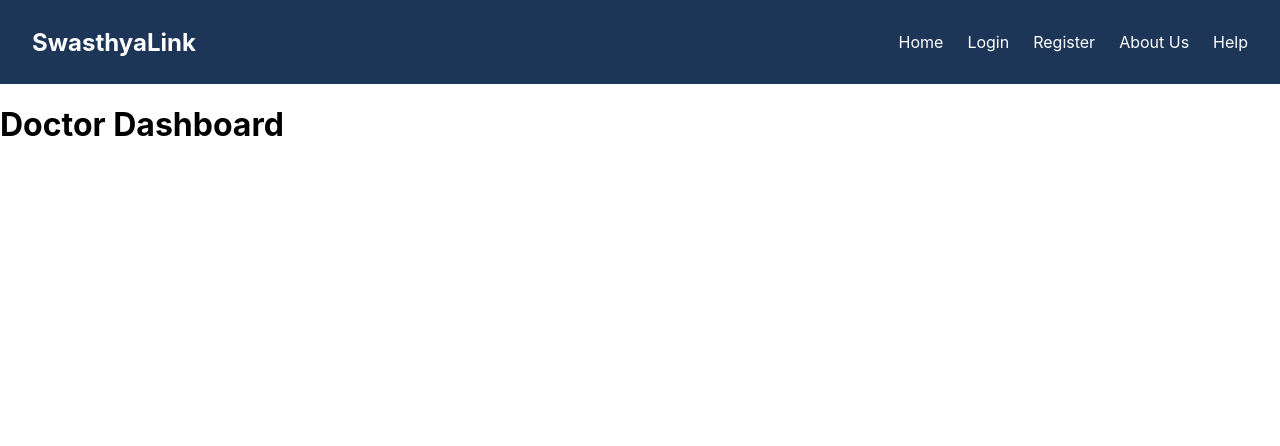
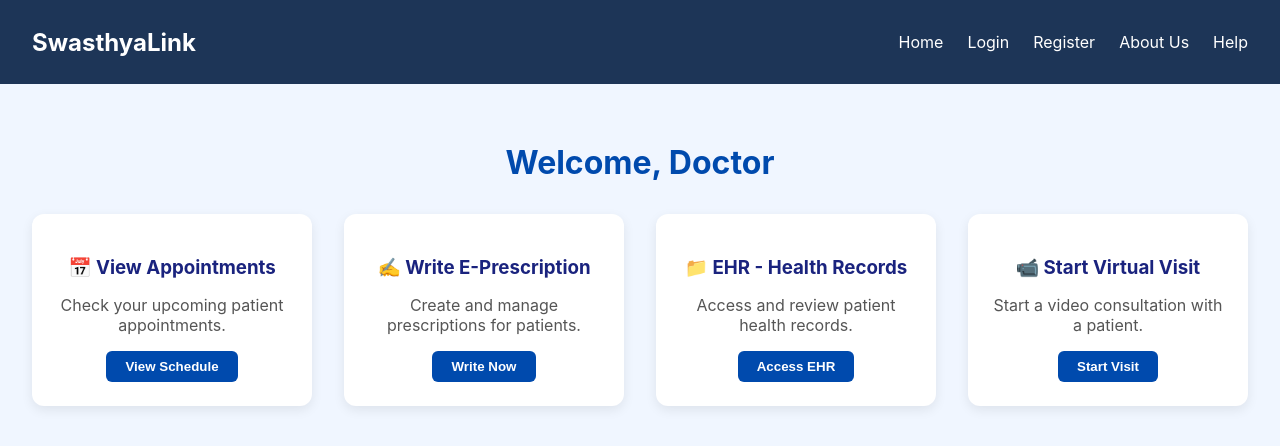
Before and after one commit to iTis-Shikhar/SwasthyaLink, a React (Create React App) app in the folder swasthyalink-frontend/: page /doctor-dashboard in a window 1280 px wide. Shown: the top 446 px of the page. Built offline with nearby package versions, Linux system fonts and the light colour scheme.

Commit message:
Added Doctor Dashboard UI with all core features
Doctor dashboard consist of 4 core  features: 1.View appointments 2.Write e-Prescription 3.View EHR (Patients Electronic Health Record) 4.Video consultation with Patient.

```diff
--- a/swasthyalink-frontend/src/pages/DoctorDashboard.js
+++ b/swasthyalink-frontend/src/pages/DoctorDashboard.js
@@ -1,11 +1,32 @@
 import React from 'react';
+import './Dashboard.css';
 
-function DoctorDashboard() {
+export default function DoctorDashboard() {
   return (
-    <div>
-      <h1>Doctor Dashboard</h1>
+    <div className="dashboard-container">
+      <h2 className="dashboard-title">Welcome, Doctor</h2>
+      <div className="dashboard-grid">
+        <div className="dashboard-card">
+          <h3>📅 View Appointments</h3>
+          <p>Check your upcoming patient appointments.</p>
+          <button>View Schedule</button>
+        </div>
+        <div className="dashboard-card">
+          <h3>✍️ Write E-Prescription</h3>
+          <p>Create and manage prescriptions for patients.</p>
+          <button>Write Now</button>
+        </div>
+        <div className="dashboard-card">
+          <h3>📁 EHR - Health Records</h3>
+          <p>Access and review patient health records.</p>
+          <button>Access EHR</button>
+        </div>
+        <div className="dashboard-card">
+          <h3>📹 Start Virtual Visit</h3>
+          <p>Start a video consultation with a patient.</p>
+          <button>Start Visit</button>
+        </div>
+      </div>
     </div>
   );
 }
-
-export default DoctorDashboard;
```
